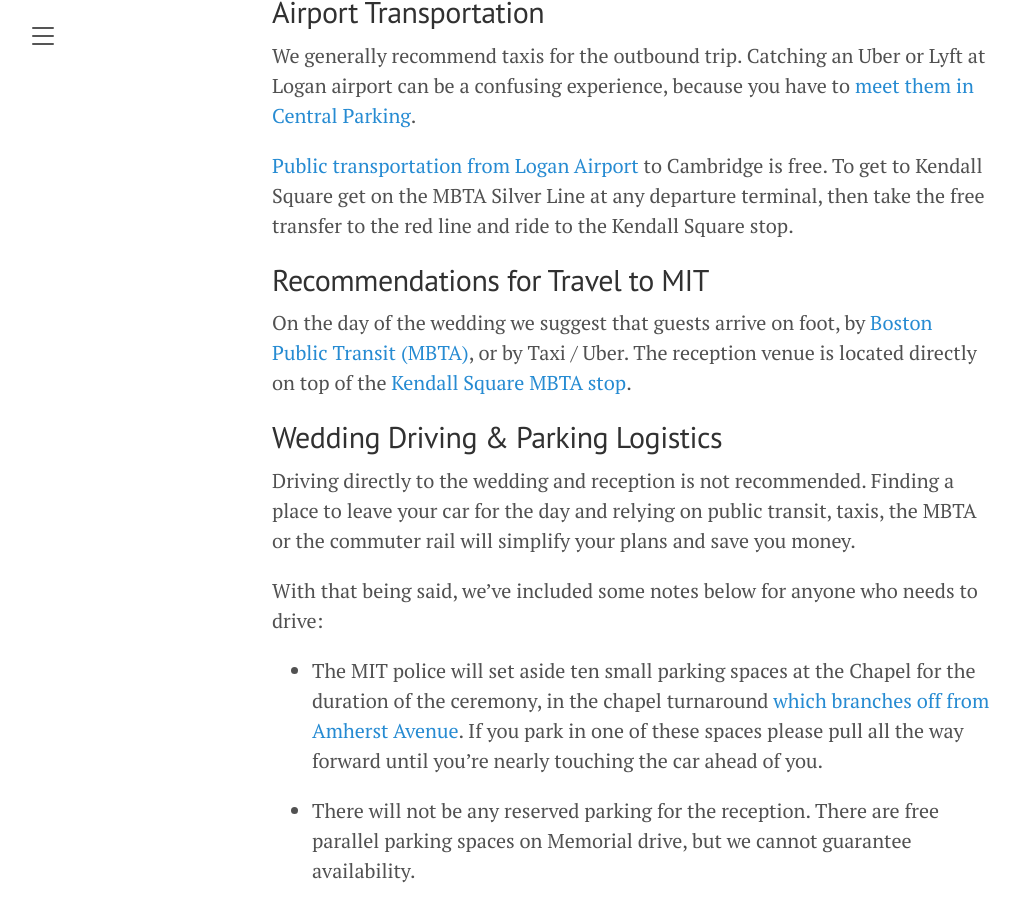
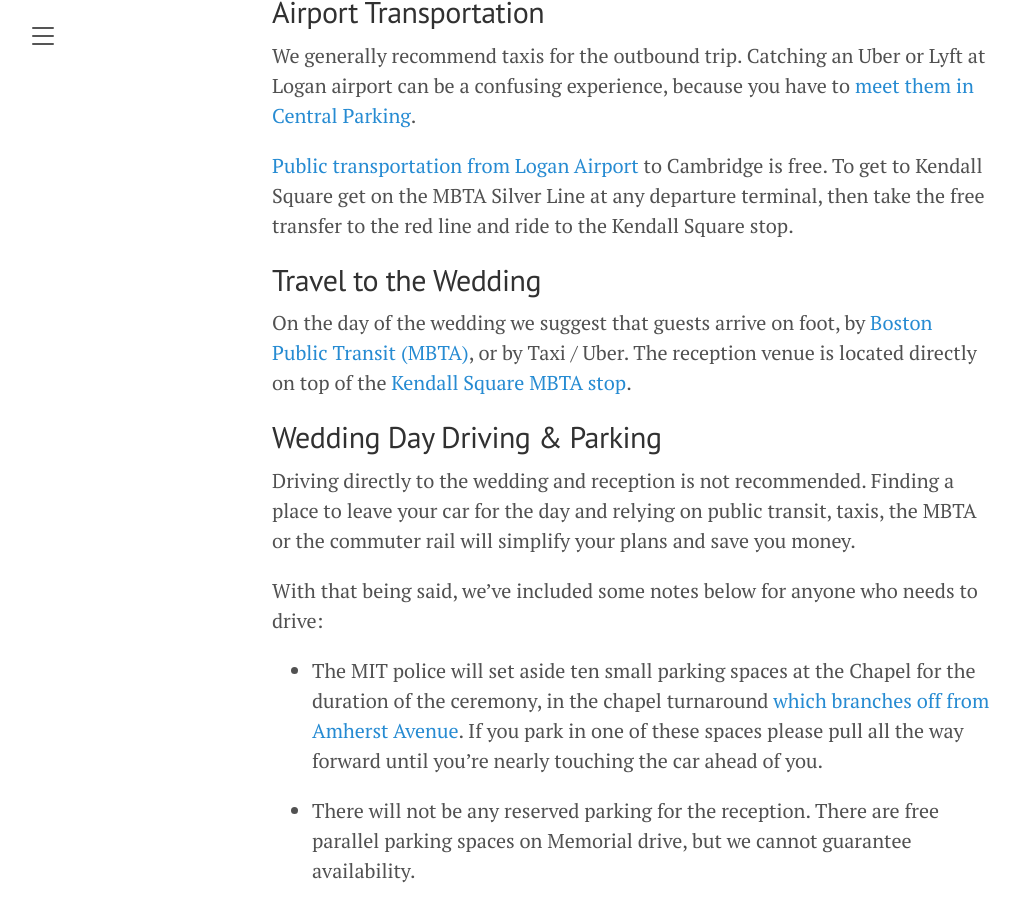
Before and after one commit to JoshBradshaw/andreajosh.github.io, a Jekyll site: the page built from _posts/2023-12-30-overview.md, in a window 1280 px wide and 900 px high, scrolled down 2962 px. Shown: the whole window, without its empty margins (8-1027 px from the left). Built offline with Jekyll 4.4.1, drawn with Linux system fonts in a browser that asks for light colours.

Commit message:
Update 2023-12-30-overview.md

```diff
--- a/_posts/2023-12-30-overview.md
+++ b/_posts/2023-12-30-overview.md
@@ -64,11 +64,11 @@ We generally recommend taxis for the outbound trip. Catching an Uber or Lyft at
 
 [Public transportation from Logan Airport](https://www.massport.com/logan-airport/getting-to-logan/public-transportation) to Cambridge is free. To get to Kendall Square get on the MBTA Silver Line at any departure terminal, then take the free transfer to the red line and ride to the Kendall Square stop.
 
-## Recommendations for Travel to MIT
+## Travel to the Wedding
 
 On the day of the wedding we suggest that guests arrive on foot, by [Boston Public Transit (MBTA)](https://cdn.mbta.com/sites/default/files/2022-12/2022-12-12-subway-map-v37f.pdf), or by Taxi / Uber. The reception venue is located directly on top of the [Kendall Square MBTA stop](https://www.mbta.com/stops/place-knncl).
 
-## Wedding Driving & Parking Logistics
+## Wedding Day Driving & Parking
 
 Driving directly to the wedding and reception is not recommended. Finding a place to leave your car for the day and relying on public transit, taxis, the MBTA or the commuter rail will simplify your plans and save you money.
 
```
